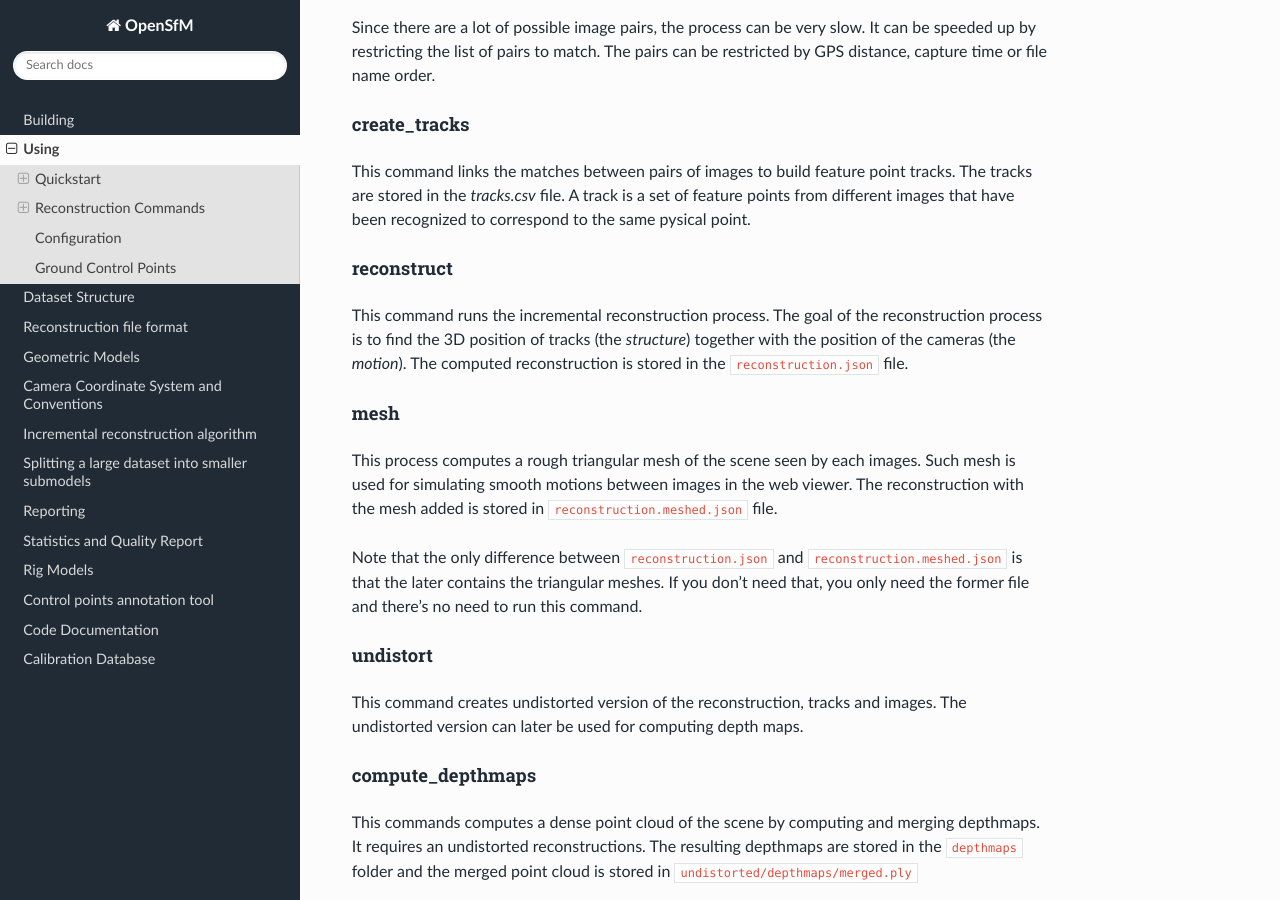
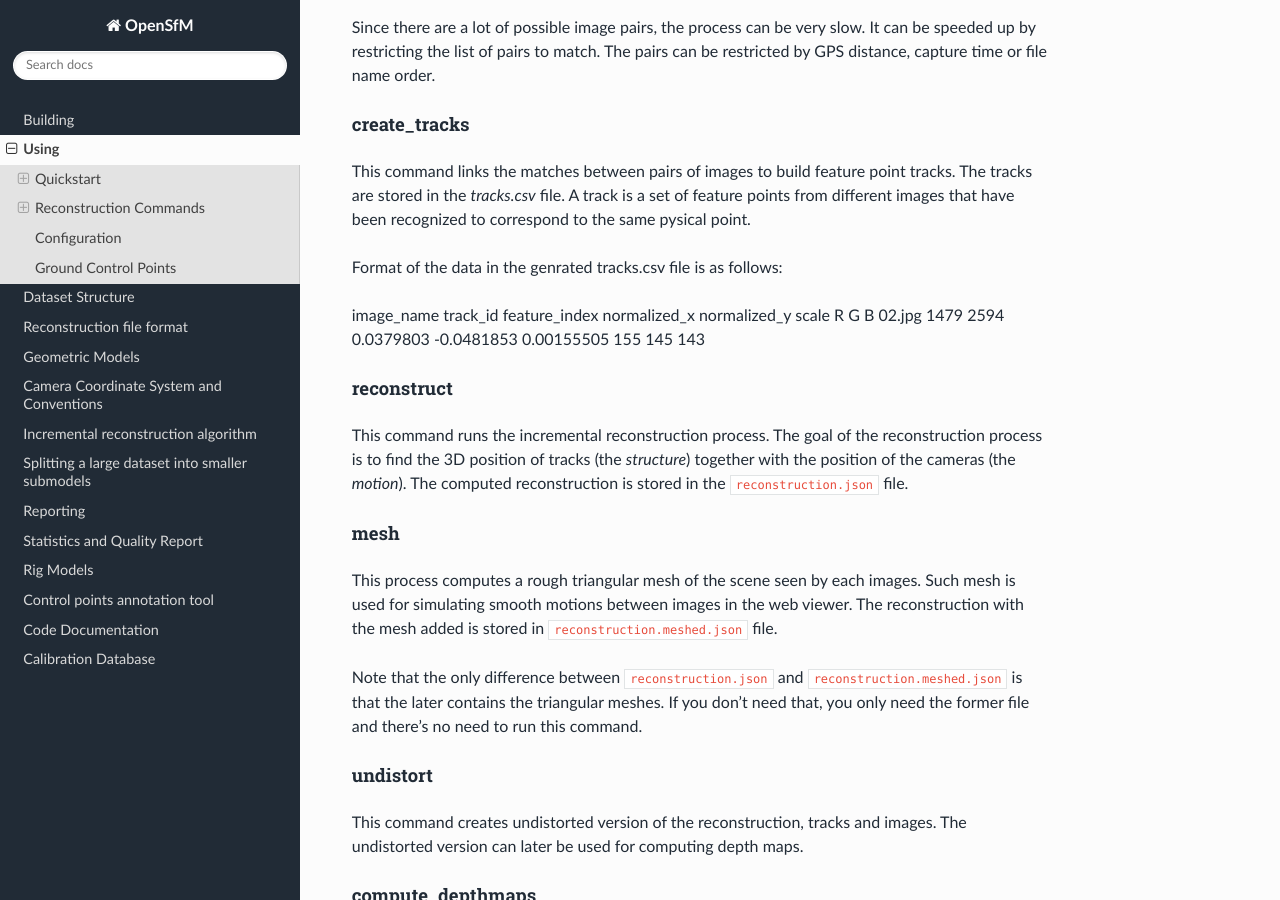
Before and after one commit to mapillary/OpenSfM, a Sphinx documentation site: the page built from doc/source/using.rst, in a window 1280 px wide and 900 px high, scrolled down 6543 px. Built offline with Sphinx 7.4.7 and the Read the Docs theme 2.0.0, drawn with Linux system fonts in a browser that asks for light colours.

Commit message:
Update using.rst
Added Data format for the tracks.csv file in order to help other people become better able to use that file

```diff
--- a/doc/source/using.rst
+++ b/doc/source/using.rst
@@ -248,10 +248,18 @@ create_tracks
 ~~~~~~~~~~~~~
 This command links the matches between pairs of images to build feature point tracks.  The tracks are stored in the `tracks.csv` file.  A track is a set of feature points from different images that have been recognized to correspond to the same pysical point.
 
+Format of the data in the genrated tracks.csv file is as follows:
+
+image_name track_id feature_index normalized_x normalized_y scale       R   G   B
+02.jpg	   1479	    2594	      0.0379803	   -0.0481853	0.00155505	155	145	143
+
+
+
 
 reconstruct
 ~~~~~~~~~~~
 This command runs the incremental reconstruction process.  The goal of the reconstruction process is to find the 3D position of tracks (the `structure`) together with the position of the cameras (the `motion`).  The computed reconstruction is stored in the ``reconstruction.json`` file.
+
 
 
 mesh
```
